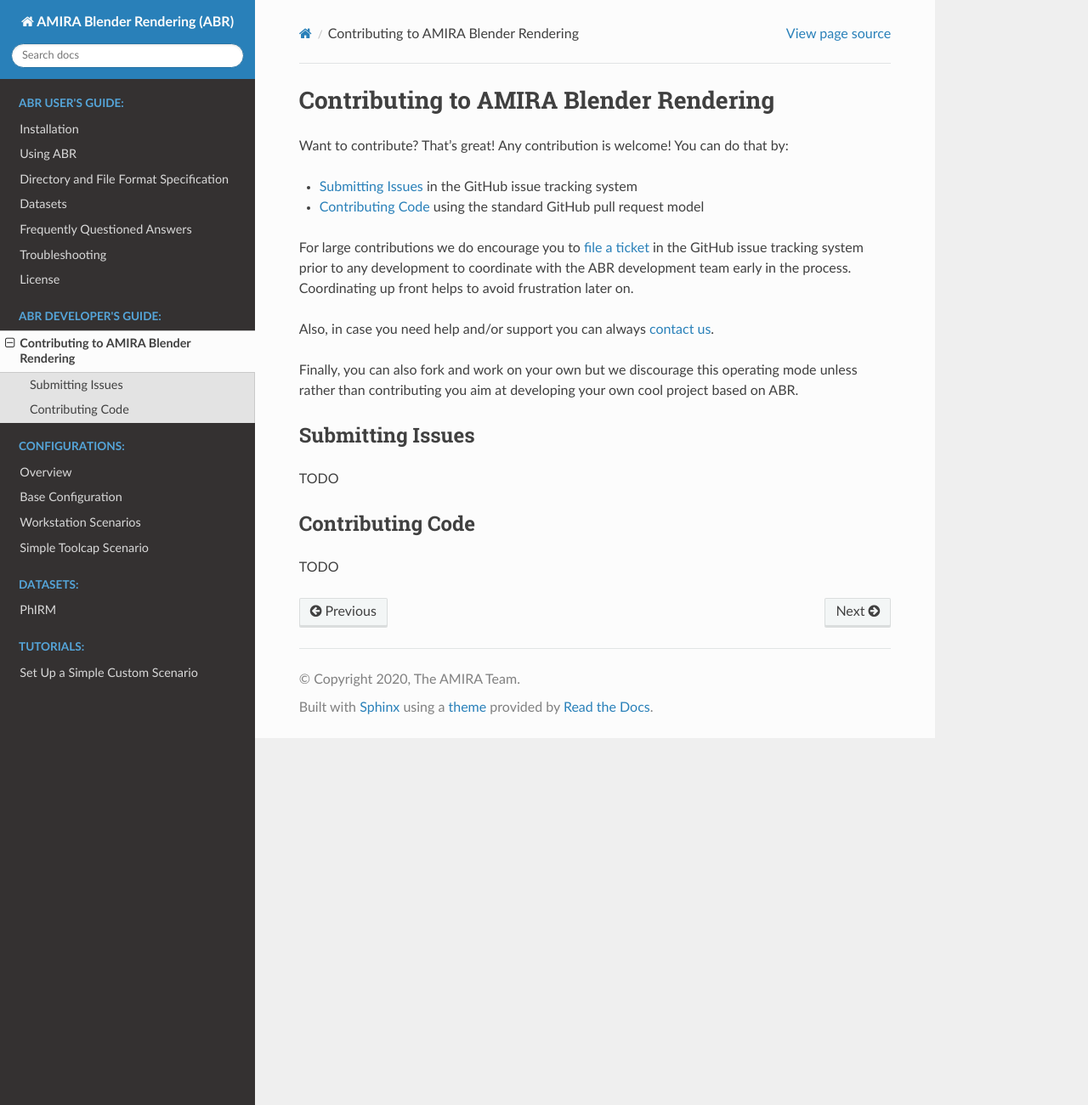
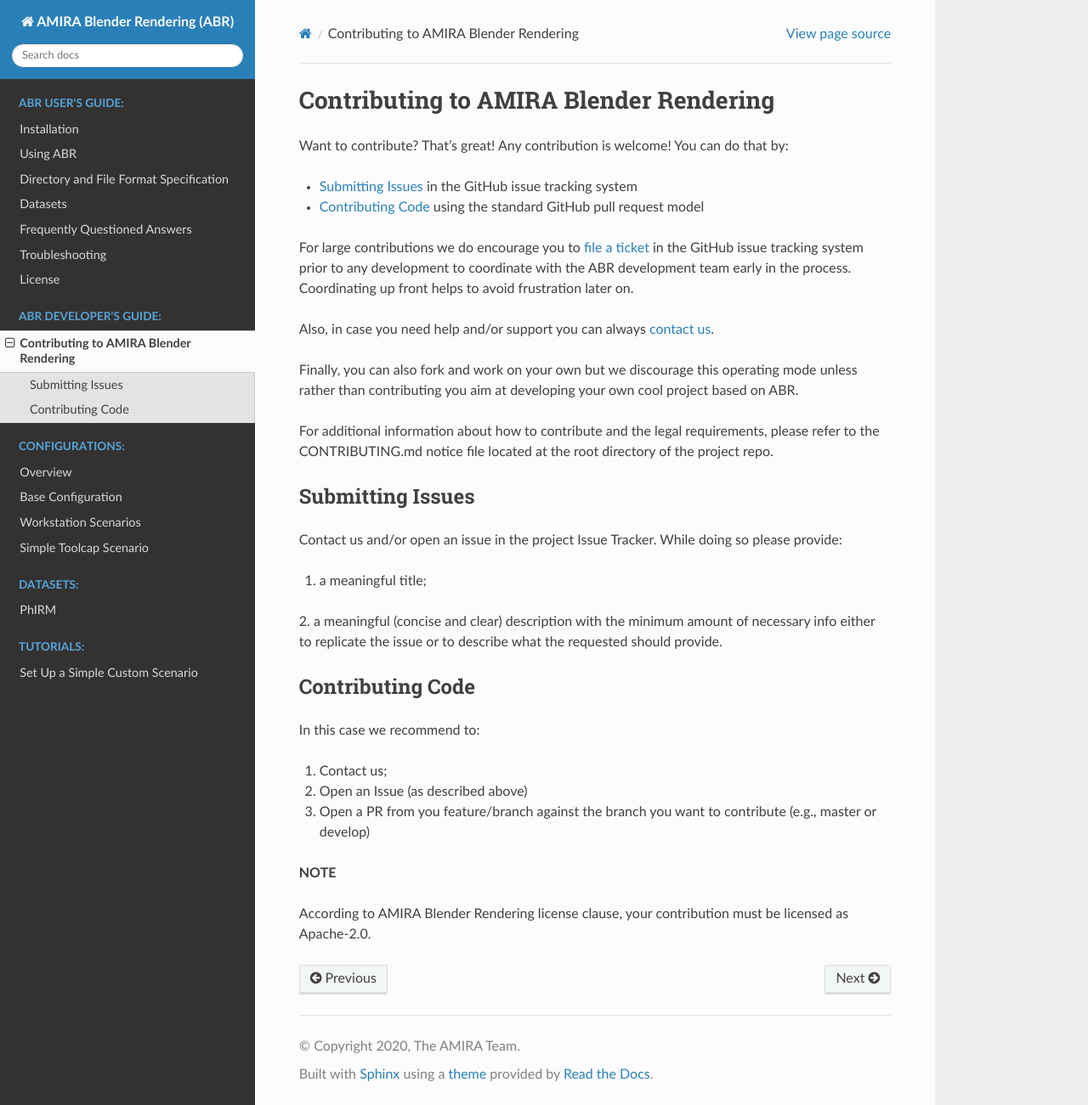
Before and after one commit to boschresearch/amira_blender_rendering, a Sphinx documentation site: the page built from docs/contributing.rst, in a window 1280 px wide and 1301 px high. Shown: the whole window at 85% size. Built offline with Sphinx 7.4.7 and the Read the Docs theme 2.0.0, drawn with Linux system fonts in a browser that asks for light colours.

Commit message:
fix note in contribution

```diff
--- a/docs/contributing.rst
+++ b/docs/contributing.rst
@@ -18,13 +18,28 @@
 Finally, you can also fork and work on your own but we discourage this operating mode
 unless rather than contributing you aim at developing your own cool project based on ABR.
 
+For additional information about how to contribute and the legal requirements,
+please refer to the CONTRIBUTING.md notice file located at the root directory of the project repo.
+
 
 Submitting Issues
 -----------------
 
-TODO
+Contact us and/or open an issue in the project Issue Tracker. While doing so please provide:
+
+1. a meaningful title;
+2. a meaningful (concise and clear) description with the minimum amount of necessary info
+either to replicate the issue or to describe what the requested should provide.
 
 Contributing Code
 -----------------
 
-TODO
+In this case we recommend to:
+
+1. Contact us;
+2. Open an Issue (as described above)
+3. Open a PR from you feature/branch against the branch you want to contribute (e.g., master or develop)
+
+**NOTE**
+
+According to AMIRA Blender Rendering license clause, your contribution must be licensed as Apache-2.0.
```
